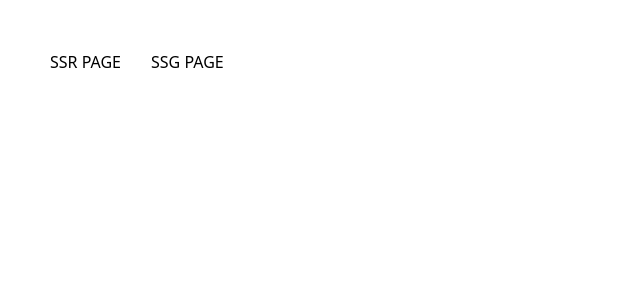
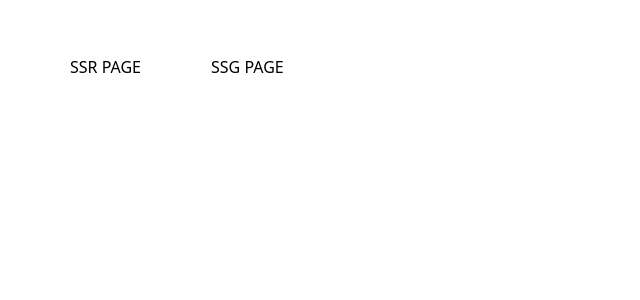
Before and after one commit to qqww08/next-eslint-typescript-starter, a Next.js app: page / in a window 1280 px wide. Shown: the top 300 px of the page, without its empty margins (0-640 px from the left). Built offline with nearby package versions, Linux system fonts and the light colour scheme.

Commit message:
feat: ripple apply

```diff
--- a/src/app/page.tsx
+++ b/src/app/page.tsx
@@ -5,8 +5,12 @@ const Home: NextPage = () => {
   return (
     <main className="flex flex-auto flex-col p-50">
       <nav className="flex items-center gap-30">
-        <Link href="/ssr">SSR PAGE</Link>
-        <Link href="/ssg">SSG PAGE</Link>
+        <Link href="/ssr" className="ripple px-20 py-5">
+          SSR PAGE
+        </Link>
+        <Link href="/ssg" className="ripple px-20 py-5">
+          SSG PAGE
+        </Link>
       </nav>
     </main>
   );
--- a/src/components/Button.tsx
+++ b/src/components/Button.tsx
@@ -8,36 +8,12 @@ const Button = ({
   className,
   ...props
 }: ButtonProps) => {
-  const rippleEffect = (event: MouseEvent<HTMLButtonElement>) => {
-    const btn = event.currentTarget;
-
-    const circle = document.createElement('span');
-    const diameter = Math.max(btn.clientWidth, btn.clientHeight);
-    const radius = diameter / 2;
-
-    circle.style.width = circle.style.height = `${diameter}px`;
-    circle.style.left = `${event.clientX - (btn.offsetLeft + radius)}px`;
-    circle.style.top = `${event.clientY - (btn.offsetTop + radius)}px`;
-    circle.classList.add('ripple');
-
-    const ripple = btn.getElementsByClassName('ripple')[0];
-
-    if (ripple) {
-      ripple.remove();
-    }
-
-    btn.appendChild(circle);
-  };
   const handleOnClick = (e: MouseEvent<HTMLButtonElement>) => {
-    rippleEffect(e);
     if (onClick) onClick(e);
   };
   return (
     <button
-      className={classNames(
-        'relative overflow-hidden hover:bg-opacity-60',
-        className,
-      )}
+      className={classNames('ripple', className)}
       onClick={handleOnClick}
       type={type}
       {...props}
--- a/src/styles/globals.css
+++ b/src/styles/globals.css
@@ -22,16 +22,7 @@ a {
   text-decoration: none;
 }
 
-span.ripple {
-  position: absolute;
-  border-radius: 50%;
-  transform: scale(0);
-  animation: ripple 600ms linear;
-  background-color: rgba(255, 255, 255, 0.7);
+
+.ripple{
+  @apply relative transition hover:bg-opacity-10 hover:bg-black active:bg-opacity-20
 }
-@keyframes ripple {
-  to {
-    transform: scale(4);
-    opacity: 0;
-  }
-}
--- a/src/views/SsgPage/SsgView.tsx
+++ b/src/views/SsgPage/SsgView.tsx
@@ -15,7 +15,7 @@ const SsgView = () => {
       <ul className="flex flex-col gap-30">
         {data?.map((item) => {
           return (
-            <li key={item.id}>
+            <li key={item.id} className="ripple px-20">
               <Link href={`/ssg/${item.id}`}>
                 <h1>{item.title}</h1>
                 <p>{item.body}</p>
--- a/src/views/SsrPage/SsrView.tsx
+++ b/src/views/SsrPage/SsrView.tsx
@@ -13,7 +13,7 @@ const SsrView = () => {
       <ul className="flex flex-col gap-30">
         {data?.map((item) => {
           return (
-            <li key={item.id}>
+            <li key={item.id} className="ripple px-20">
               <Link href={`/ssr/${item.id}`}>
                 <h1>{item.title}</h1>
                 <p>{item.body}</p>
```
